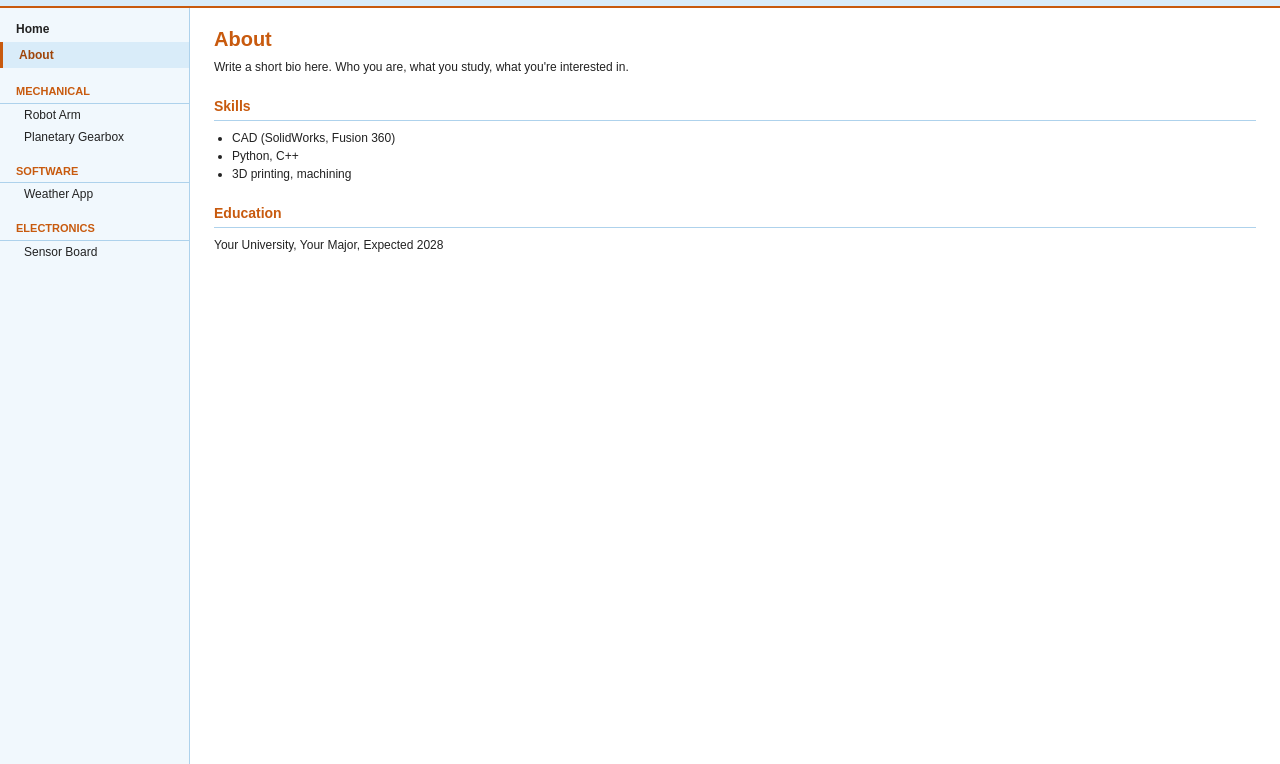
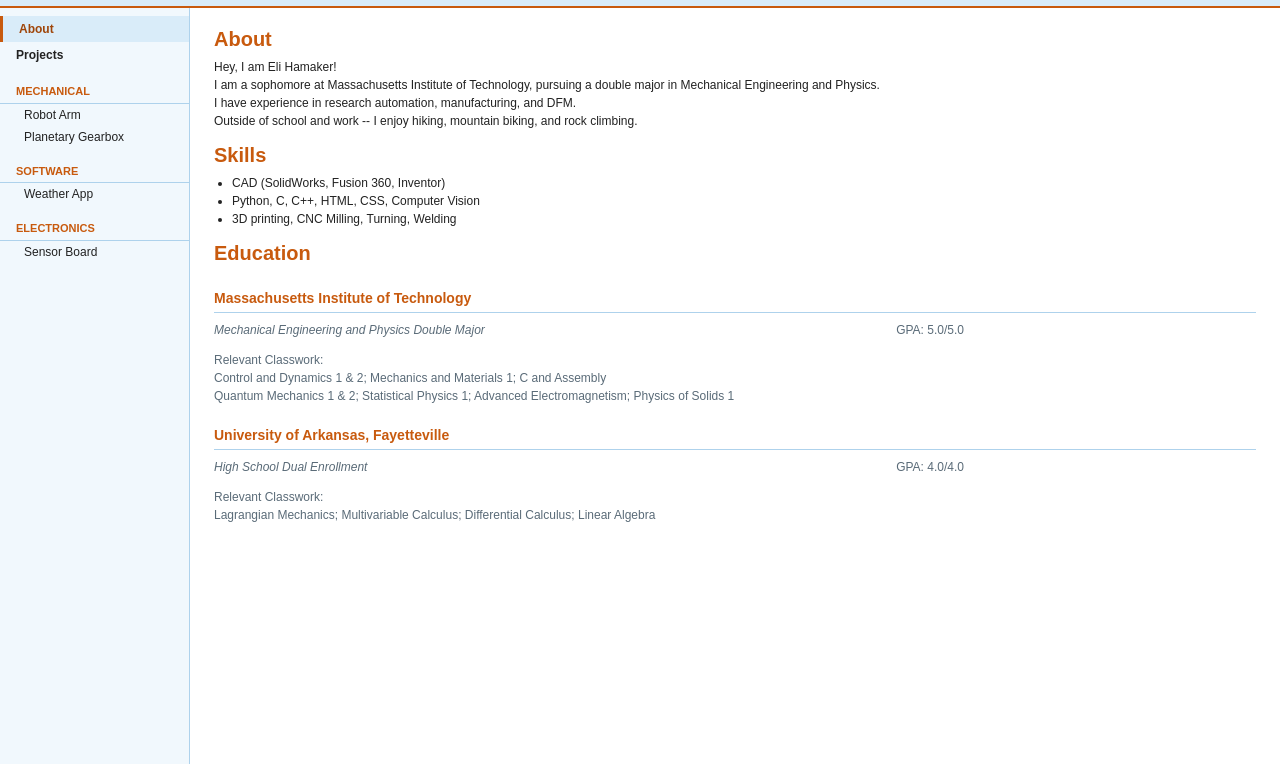
Before and after one commit to hamaker-png/hamaker-png.github.io, a plain HTML site: page about.html in a window 1280 px wide. Shown: the part 36-800 px from the top of the page. Drawn offline with Linux system fonts and the light colour scheme.

Commit message:
Some info updated

```diff
--- a/about.html
+++ b/about.html
@@ -3,8 +3,9 @@
 <head>
   <meta charset="UTF-8">
   <meta name="viewport" content="width=device-width, initial-scale=1">
-  <title>About – Your Name</title>
-  <link rel="stylesheet" href="/style.css">
+  <title>About – Eli Hamaker</title>
+  <link rel="icon" type="image/png" href="images/webpage_pic.png">
+  <link rel="stylesheet" href="style.css">
 </head>
 <body data-root="" data-page="about">
 
@@ -13,17 +14,42 @@
 
   <main id="content">
     <h1>About</h1>
-    <p>Write a short bio here. Who you are, what you study, what you're interested in.</p>
+    <p>Hey, I am Eli Hamaker!<br>
+      I am a sophomore at Massachusetts Institute of Technology, pursuing a double major in Mechanical Engineering and Physics. <br>
+      I have experience in research automation, manufacturing, and DFM. <br>
+      Outside of school and work -- I enjoy hiking, mountain biking, and rock climbing.
+    </p>
 
-    <h2>Skills</h2>
+    <h1>Skills</h1>
     <ul>
-      <li>CAD (SolidWorks, Fusion 360)</li>
-      <li>Python, C++</li>
-      <li>3D printing, machining</li>
+      <li>CAD (SolidWorks, Fusion 360, Inventor)</li>
+      <li>Python, C, C++, HTML, CSS, Computer Vision</li>
+      <li>3D printing, CNC Milling, Turning, Welding</li>
     </ul>
 
-    <h2>Education</h2>
-    <p>Your University, Your Major, Expected 2028</p>
+    <h1>Education</h1>
+    <h2> <b>Massachusetts Institute of Technology</b></h2>
+    <p class="meta">
+      <em>Mechanical Engineering and Physics Double Major</em>
+      <span style="float:right;">
+        GPA: 5.0/5.0
+      </span>
+    </p>
+    <p class="meta">
+      Relevant Classwork:
+      <br>Control and Dynamics 1 & 2; Mechanics and Materials 1; C and Assembly
+      <br>Quantum Mechanics 1 & 2; Statistical Physics 1; Advanced Electromagnetism; Physics of Solids 1
+    </p>
+
+    <h2> <b>University of Arkansas, Fayetteville</b></h2>
+    <p class="meta">
+      <em>High School Dual Enrollment</em>
+      <span style="float:right;">
+        GPA: 4.0/4.0
+      </span>
+    </p>
+    <p class="meta">Relevant Classwork:<br>Lagrangian Mechanics; Multivariable Calculus; Differential Calculus; Linear Algebra</p>
+
   </main>
 
   <script src="site.js"></script>
--- a/site.js
+++ b/site.js
@@ -8,8 +8,8 @@ const SITE = {
   title: "Mechanical Engineering and Physics Double Major",
   email: "elihamaker@gmail.com",
   links: [
-    { label: "GitHub",   url: "https://github.com/yourname" },
-    { label: "LinkedIn", url: "https://linkedin.com/in/yourname" },
+    { label: "GitHub",   url: "https://github.com/hamaker-png" },
+    { label: "LinkedIn", url: "https://www.linkedin.com/in/eli-hamaker-17a14625b/" },
     { label: "Resume",   url: "images/resume.pdf" }
   ]
 };
@@ -20,7 +20,7 @@ const SITE = {
 //   a) add a new { ... } line below
 //   b) copy projects/robot-arm.html to projects/<id>.html
 // "id" MUST match the file name (without .html)
-// "category" groups projects on the home page and in the sidebar
+// "category" groups projects on the projects page and in the sidebar
 // "image" is optional. Example: "images/robot-arm.jpg". Leave "" for a placeholder.
 // ============================================================
 const PROJECTS = [
@@ -52,8 +52,8 @@ document.getElementById("header").innerHTML = `
 
 // --- Sidebar ---
 let sidebar = `
-  <a class="side-top ${current === "home" ? "active" : ""}"  href="${root}index.html">Home</a>
-  <a class="side-top ${current === "about" ? "active" : ""}" href="${root}about.html">About</a>`;
+  <a class="side-top ${current === "about" ? "active" : ""}" href="${root}about.html">About</a>
+  <a class="side-top ${current === "projects" ? "active" : ""}" href="${root}index.html">Projects</a>`;
 
 for (const cat of categories) {
   sidebar += `<div class="side-heading">${cat}</div>`;
@@ -63,7 +63,7 @@ for (const cat of categories) {
 }
 document.getElementById("sidebar").innerHTML = sidebar;
 
-// --- Home page project grid (only runs if the page has <div id="project-grid">) ---
+// --- Projects page grid (only runs if the page has <div id="project-grid">) ---
 const grid = document.getElementById("project-grid");
 if (grid) {
   let html = "";
--- a/style.css
+++ b/style.css
@@ -115,7 +115,7 @@ h2 {
 p { margin: 0 0 10px 0; max-width: 750px; }
 .meta { color: var(--text-light); margin-bottom: 12px; }
 
-/* ============ HOME PAGE PROJECT GRID ============ */
+/* ============ PROJECTS PAGE GRID ============ */
 .grid {
   display: grid;
   grid-template-columns: repeat(auto-fill, minmax(150px, 1fr));  /* change 150px for bigger/smaller cards */
```
Also changed, not shown: index.html (+27 -5 lines), projects/gearbox.html (+1 -0 lines), projects/robot-arm.html (+1 -0 lines), projects/sensor-board.html (+1 -0 lines), projects/weather-app.html (+1 -0 lines), images/webpage_pic.png (added), 1 other file.
